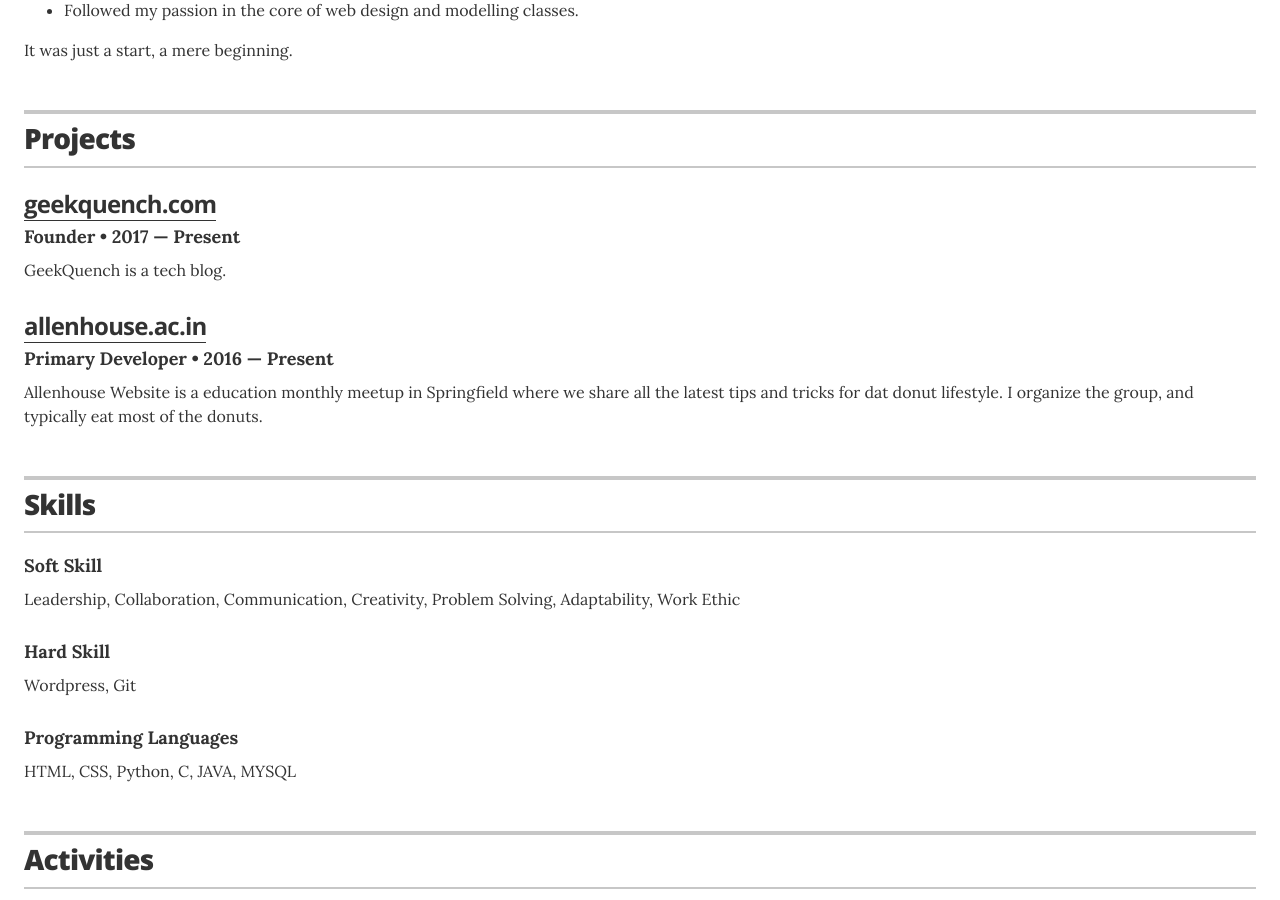
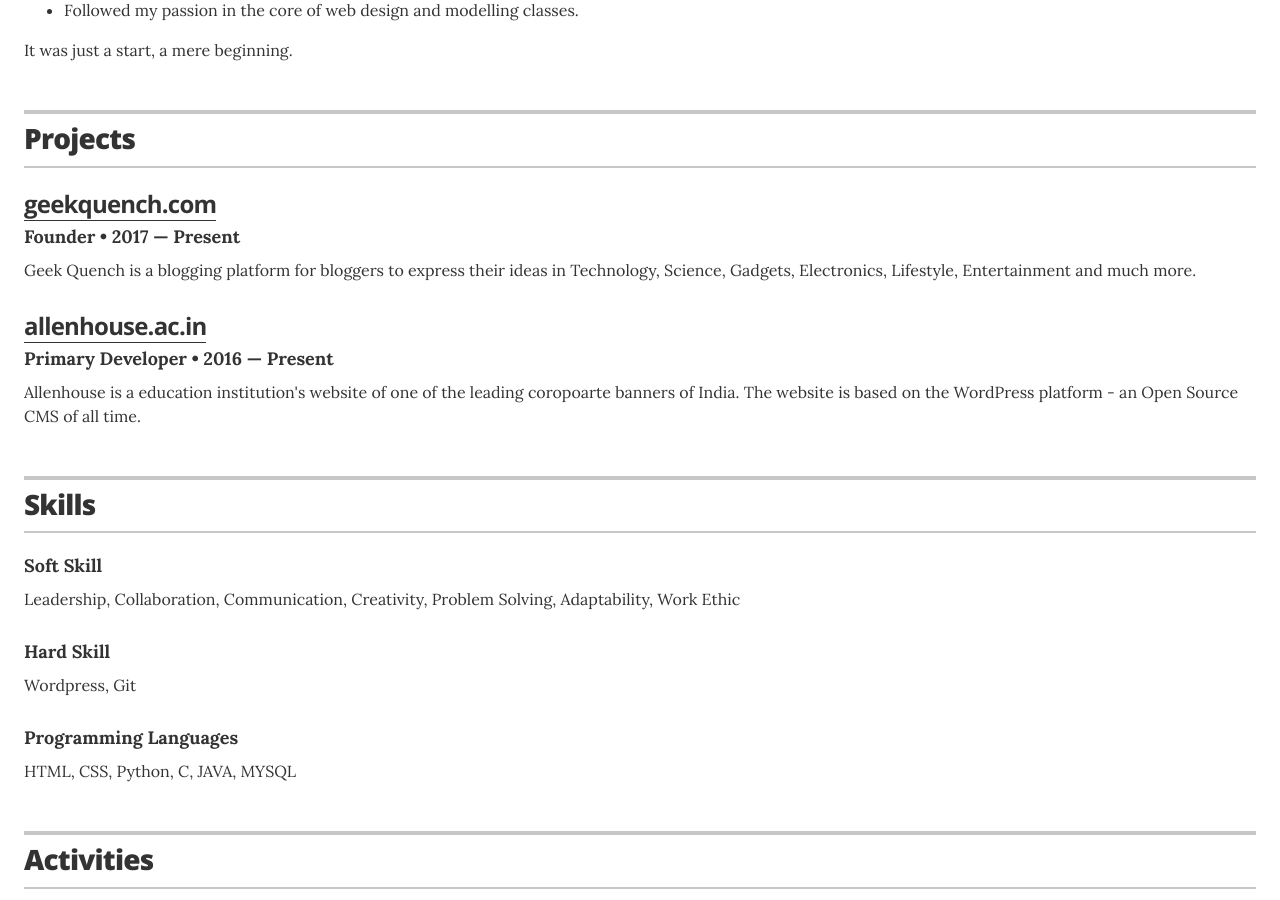
Before and after one commit to hammadmashkoor/hammadmashkoor.github.io, a Jekyll site: the page built from index.html, in a window 1280 px wide and 900 px high, scrolled down 1081 px. Built offline with Jekyll 4.4.1, drawn with Linux system fonts in a browser that asks for light colours.

Commit message:
Update projects.yml

```diff
--- a/_data/projects.yml
+++ b/_data/projects.yml
@@ -6,11 +6,11 @@
   role: Founder
   duration: 2017 &mdash; Present
   url: "http://geekquench.com"
-  description: GeekQuench is a tech blog.
+  description: Geek Quench is a blogging platform for bloggers to express their ideas in Technology, Science, Gadgets, Electronics, Lifestyle, Entertainment and much more.
 
 #Springfield Donut Eater's User Group
 - project: allenhouse.ac.in
   role: Primary Developer
   duration: 2016 &mdash; Present
   url: "http://allenhouse.ac.in"
-  description: Allenhouse Website is a education monthly meetup in Springfield where we share all the latest tips and tricks for dat donut lifestyle. I organize the group, and typically eat most of the donuts.
+  description: Allenhouse is a education institution's website of one of the leading coropoarte banners of India. The website is based on the WordPress platform - an Open Source CMS of all time.
```
